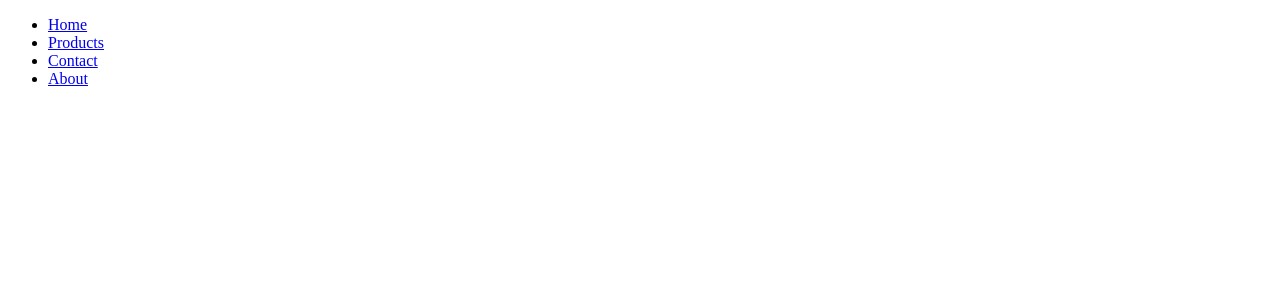
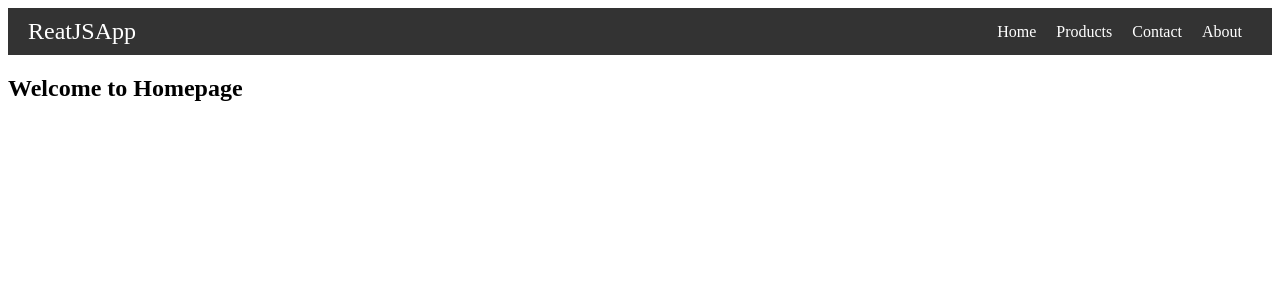
Before and after one commit to devforhad24/ReactJS-Basic, a React (Vite) app: page / in a window 1280 px wide. Shown: the top 300 px of the page. Built offline with nearby package versions, Linux system fonts and the light colour scheme.

Commit message:
Navbar design

```diff
--- a/src/index.css
+++ b/src/index.css
@@ -0,0 +1,36 @@
+.navbar {
+  display: flex;
+  justify-content: space-between;
+  align-items: center;
+  background-color: #333;
+  padding: 10px 20px;
+  color: white;
+}
+.navbar__brand a {
+  color: white;
+  text-decoration: none;
+  font-size: 1.5em;
+}
+.navbar__links ul {
+  display: flex;
+  list-style-type: none;
+  margin: 0;
+  padding: 0;
+}
+.navbar__links li {
+  margin: 0 10px;
+}
+.navbar__links a {
+  color: white;
+  text-decoration: none;
+  font-size: 1rem;
+}
+.navbar__links a:hover {
+  text-decoration: underline;
+}
+
+@media (max-width: 768px) {
+  .navbar__links ul {
+    flex-direction: column;
+  }
+}
--- a/src/layout/Navbar.jsx
+++ b/src/layout/Header.jsx
@@ -1,19 +1,25 @@
 import { Link, Outlet } from 'react-router-dom'
 
-const Navbar = () => {
+const Header = () => {
   return (
-    <div>
-      <nav>
+    <>
+      <header className='navbar'>
+        <div className='navbar__brand'>
+          <Link to={'/'}>ReatJSApp</Link>
+        </div>
+        <nav className='navbar__links'>
         <ul>
             <li> <Link to={'/'}>Home</Link> </li>
             <li> <Link to={'/products'}>Products</Link> </li>
             <li> <Link to={'/contact'}>Contact</Link> </li>
             <li> <Link to={'/about'}>About</Link> </li>
         </ul>
-        <Outlet/>
+
       </nav>
-    </div>
+      </header>
+      <Outlet/>
+    </>
   )
 }
 
-export default Navbar
+export default Header
--- a/src/pages/Home.jsx
+++ b/src/pages/Home.jsx
@@ -2,7 +2,7 @@
 const Home = () => {
   return (
     <div>
-      <h2>Welcome to homepage</h2>
+      <h2>Welcome to Homepage</h2>
     </div>
   )
 }
```
Also changed, not shown: src/main.jsx (+5 -4 lines).
